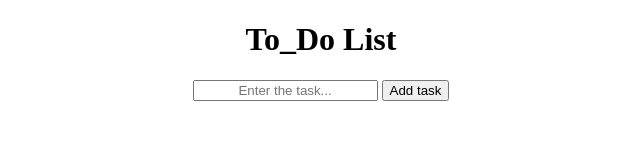
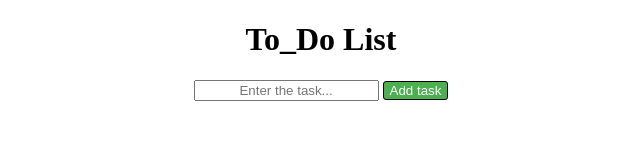
Before and after one commit to belavigispradeep/BootStrap, a plain HTML site: page DOM/Activity.html in a window 1280 px wide. Shown: the whole page, without its empty margins (319-959 px from the left). Drawn offline with Linux system fonts and the light colour scheme.

Commit message:
add some styleing to button

```diff
--- a/DOM/Activity.css
+++ b/DOM/Activity.css
@@ -1,5 +1,11 @@
 *{
     text-align: center;
+}
+button{
+    background-color: #4CAF50;
+    color: white;
+    border: 1px solid black;
+    border-radius: 3px;
 }
 
 button:hover{
```
